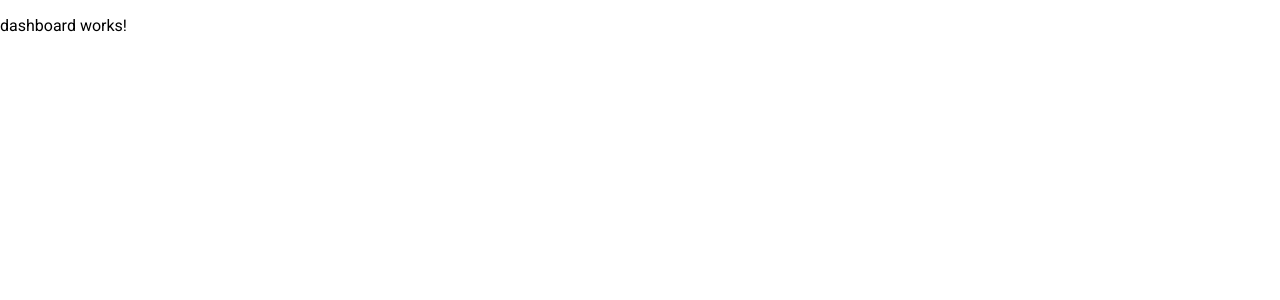
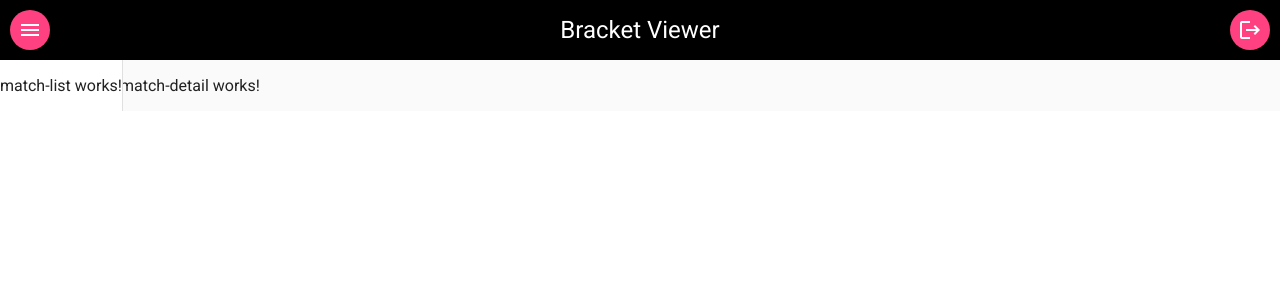
Before and after one commit to matthew-krauskopf/Day10, an Angular app: page /home in a window 1280 px wide. Shown: the top 300 px of the page. Built offline with nearby package versions, Linux system fonts and the light colour scheme.

Commit message:
Create top-bar

```diff
--- a/src/app/components/dashboard/dashboard.component.html
+++ b/src/app/components/dashboard/dashboard.component.html
@@ -1 +1,9 @@
-<p>dashboard works!</p>
+<app-top-bar (sidenavEmitter)="toggleSidenav()"></app-top-bar>
+<mat-sidenav-container>
+    <mat-sidenav mode="side" [opened]="sidenavOpened">
+        <app-match-list></app-match-list>
+    </mat-sidenav>
+    <mat-sidenav-content>
+        <app-match-detail></app-match-detail>
+    </mat-sidenav-content>
+</mat-sidenav-container>
--- a/src/app/components/dashboard/dashboard.component.ts
+++ b/src/app/components/dashboard/dashboard.component.ts
@@ -1,12 +1,21 @@
 import { Component } from '@angular/core';
+import {MatSidenavModule} from '@angular/material/sidenav';
+import { MatchDetailComponent } from '../match-detail/match-detail.component';
+import { MatchListComponent } from '../match-list/match-list.component';
+import { TopBarComponent } from '../top-bar/top-bar.component';
 
 @Component({
   selector: 'app-dashboard',
   standalone: true,
-  imports: [],
+  imports: [MatSidenavModule, MatchDetailComponent, MatchListComponent, TopBarComponent],
   templateUrl: './dashboard.component.html',
   styleUrl: './dashboard.component.scss'
 })
 export class DashboardComponent {
 
+  sidenavOpened : boolean = true;
+
+  toggleSidenav() {
+    this.sidenavOpened = !this.sidenavOpened;
+  }
 }
--- /dev/null
+++ b/src/app/components/top-bar/top-bar.component.html
@@ -0,0 +1,8 @@
+<div class="pad-x-5 flex align-center justify-spread top-bar">
+    <button mat-mini-fab (click)="toggleSidenav()">
+        <mat-icon>menu</mat-icon></button>
+    <span class="font-white font-xl" >{{title}}</span>
+    <button mat-mini-fab [routerLink]="'/login'">
+        <mat-icon>logout</mat-icon>
+    </button>
+</div>
--- /dev/null
+++ b/src/app/components/top-bar/top-bar.component.scss
@@ -0,0 +1,4 @@
+.top-bar {
+    background-color: black;
+    height: 60px;
+}
--- /dev/null
+++ b/src/app/components/top-bar/top-bar.component.ts
@@ -0,0 +1,21 @@
+import { Component, EventEmitter, Output } from '@angular/core';
+import { MatButtonModule } from '@angular/material/button';
+import {MatIconModule} from '@angular/material/icon';
+import { RouterLink } from '@angular/router';
+
+@Component({
+  selector: 'app-top-bar',
+  standalone: true,
+  imports: [MatButtonModule, MatIconModule, RouterLink],
+  templateUrl: './top-bar.component.html',
+  styleUrl: './top-bar.component.scss'
+})
+export class TopBarComponent {
+  title = "Bracket Viewer"
+
+  @Output() sidenavEmitter : EventEmitter<any> = new EventEmitter();
+
+  toggleSidenav() {
+    this.sidenavEmitter.emit();
+  }
+}
--- a/src/styles.scss
+++ b/src/styles.scss
@@ -6,6 +6,10 @@ body { margin: 0; font-family: Roboto, "Helvetica Neue", sans-serif; }
 
 .justify-center {
     justify-content: center;
+}
+
+.justify-spread {
+    justify-content: space-between;
 }
 
 .flex {
@@ -36,6 +40,10 @@ body { margin: 0; font-family: Roboto, "Helvetica Neue", sans-serif; }
     font-size: xx-large;
 }
 
+.font-white {
+    color: white;
+}
+
 .bold {
     font-weight: bold;
 }
@@ -51,6 +59,11 @@ body { margin: 0; font-family: Roboto, "Helvetica Neue", sans-serif; }
         }
 
         .pad-right-#{$i} {
+            padding-right: $i*2px;
+        }
+
+        .pad-x-#{$i} {
+            padding-left: $i*2px;
             padding-right: $i*2px;
         }
 
```
Also changed, not shown: 1 other file (tests, documents, lock files or other folders).
